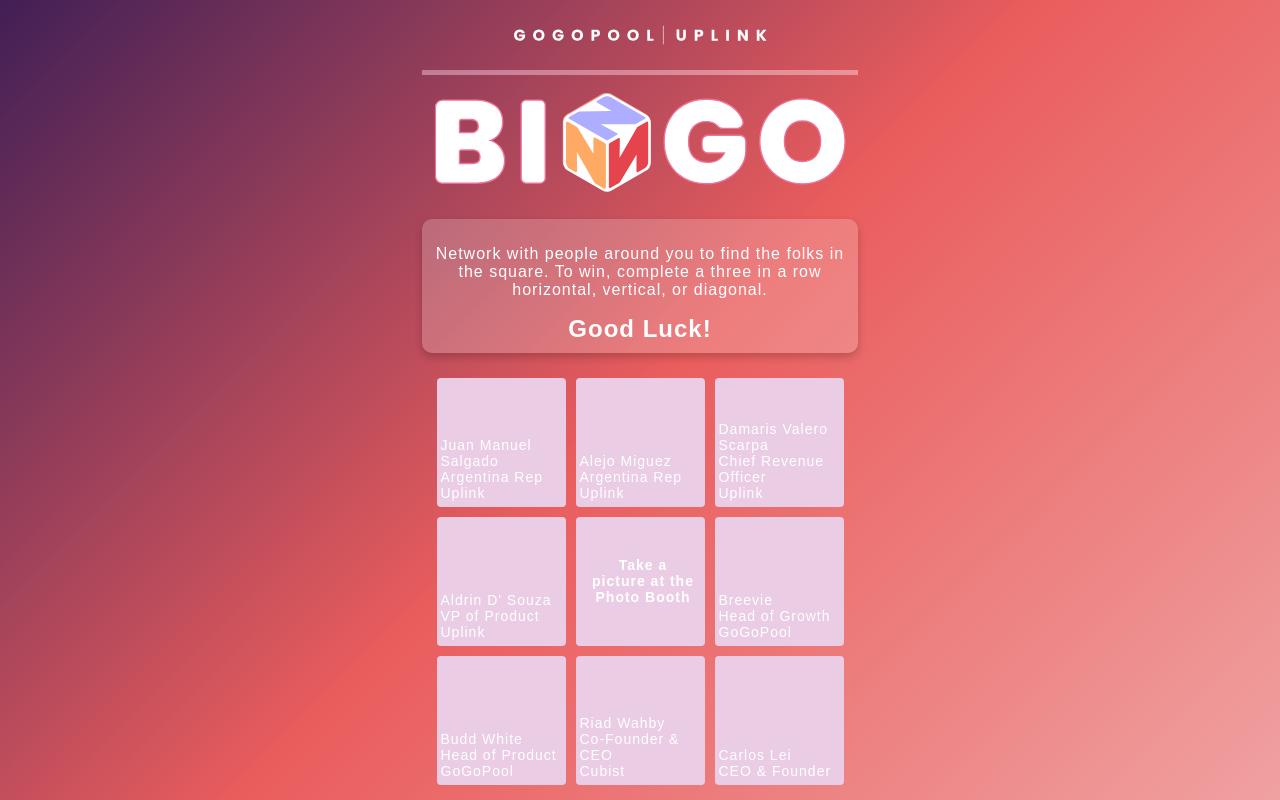
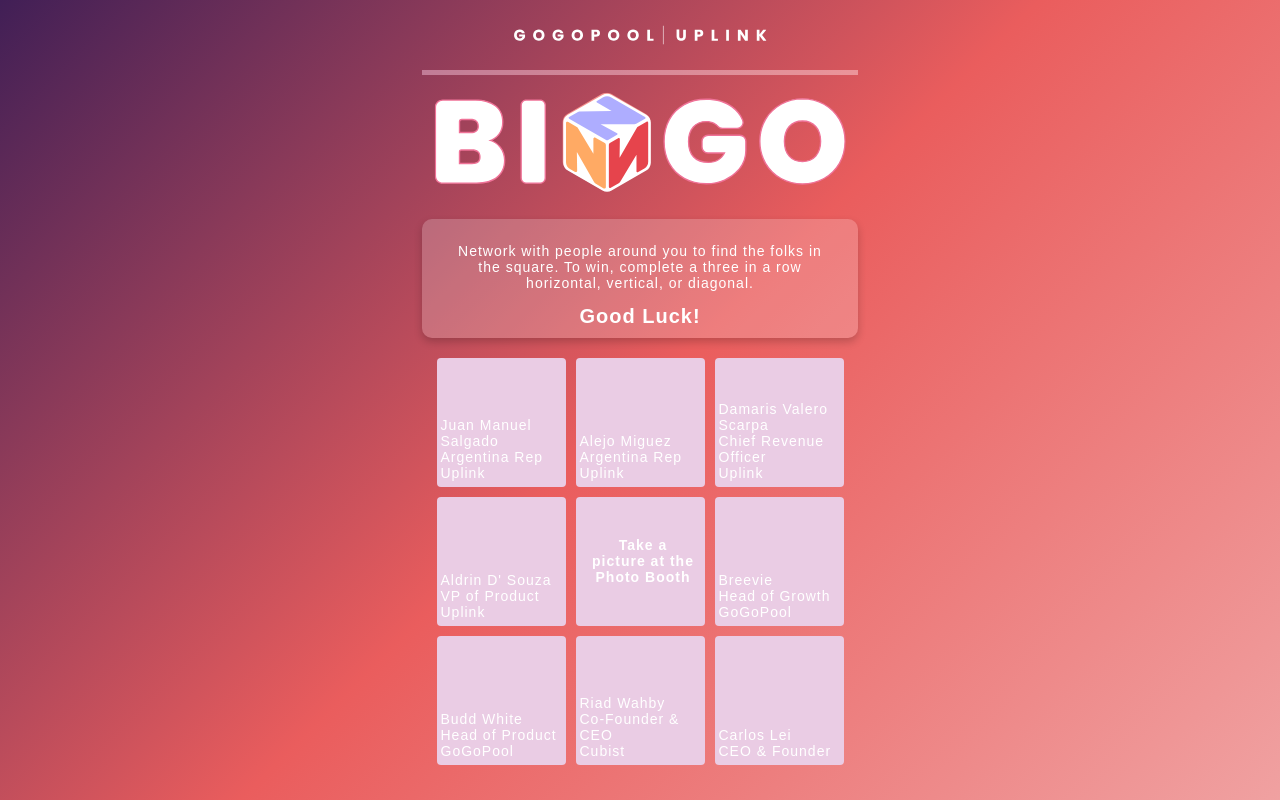
Before and after one commit to multisig-labs/Bingo-game, a React (Create React App) app: page /bingo in a window 1280 px wide. Built offline with nearby package versions, Linux system fonts and the light colour scheme.

Commit message:
changes to container, margin padding, max-width

```diff
--- a/src/components/bingo.js
+++ b/src/components/bingo.js
@@ -79,11 +79,11 @@
     const isCardFullyClicked = newClickedTiles.every(row => row.every(tile => tile === true));
 
     if (isCardFullyClicked) {
-      setBlackout(true); // Set blackout state to true
-      setGameOver(true); // Mark game as over
-      navigate('/winner'); // Redirect to the winner page when blackout occurs
+      setBlackout(true);
+      setGameOver(true);
+      navigate('/winner');
     } else {
-      setBlackout(false); // Reset blackout state if it's not a blackout
+      setBlackout(false);
     }
 
     if (rowIndex === 1 && colIndex === 1) {
--- a/src/components/game-directions.js
+++ b/src/components/game-directions.js
@@ -26,7 +26,7 @@
         <div className="directions">
           <h3 className="how-to-win"> Here's how to win</h3>
         <div className="inner-directions">
-          <p>Go around the room to network with people. When you meet someone on the list, take a self with them for verfication proof. The first person to complete a row, column, or diagnol of squares of people will be in Bingo mode. Find Breevie immediately, show him the selfies, and claim your prize. Until all the criteria is met, the game will go on.
+          <p>Go around the room to network with people. When you meet someone on the list, take a self with them for verfication proof. The first person to complete a row, column, or diagnol of squares of people will be in Bingo mode. Find Breevie immediately, show him the selfies, and claim your prize. Until all the criteria is met,<br/> the game will go on.
           <span className="dont-forget">Don’t forget and good luck!</span></p>
         </div>
 
--- a/src/index.css
+++ b/src/index.css
@@ -106,7 +106,7 @@
   }
 
   .login-form-container{
-    padding: 18px 32px;
+    padding: 19px 25px 45px;
     margin-bottom: 120px;
 
 
@@ -123,7 +123,6 @@
   border-radius: 10px;
   box-shadow: 0 4px 8px rgba(0, 0, 0, 0.2);
   width: 100%;
-  max-width: 476px;
   position: relative;
   text-align: center;
   align-items: center;
@@ -143,7 +142,7 @@
   .login-form-container h2{
     font-size: 14.5px;
     color: #fff;
-    margin-bottom: 25px;
+    margin-bottom: 30px;
     font-weight:600;
     text-transform: uppercase;
   }
@@ -298,20 +297,23 @@
   background: rgba(255, 255, 255, 0.2);
   border-radius: 10px;
   box-shadow: 0 4px 8px rgba(0, 0, 0, 0.2);
-  padding: 10px 12px;
+  padding: 10px 24px;
+  max-width:519px;
   width:100%;
+  font-size: 14px;
 
 
 }
 .intro h3 {
   font-weight: bold;
-  font-size: 24px;
+  font-size: 20px;
   margin-top: 0;
   margin-bottom: 0;
 
 }
 .intro p{
   justify-content: center;
+  font-size: 14px;
 }
 
 
@@ -320,13 +322,12 @@
 
 
 }
-/* CSS for Bingo grid and tiles */
 .bingo-grid {
   display: grid;
-  grid-template-columns: repeat(3, 129px);
-  grid-template-rows: repeat(3, 129px);
+  grid-template-columns: repeat(3, 1fr);
+  grid-template-rows: repeat(3, 1fr);
   gap: 10px;
-  padding: 25px;
+  padding: 20px;
   color: white;
   width: 100%;
   max-width: 414px;
@@ -335,7 +336,8 @@
   align-items: center;
   box-sizing: border-box;
 }
-/* General tile styles */
+
+
 .bingo-tile {
   display: flex;
   flex-direction: column;
@@ -347,13 +349,15 @@
   cursor: pointer;
   font-size: 16px;
   transition: background-color 0.3s;
+  width: 129px;
   height: 129px;
-  width: 100%;
-  max-width: 129px;
+  aspect-ratio: 1;
   position: relative;
-  padding: 10px;
+  padding: 12px;
+  box-sizing: border-box;
   overflow: hidden;
 }
+
 
 .bingo-tile.clicked {
   background-color: #f2be66;
```
